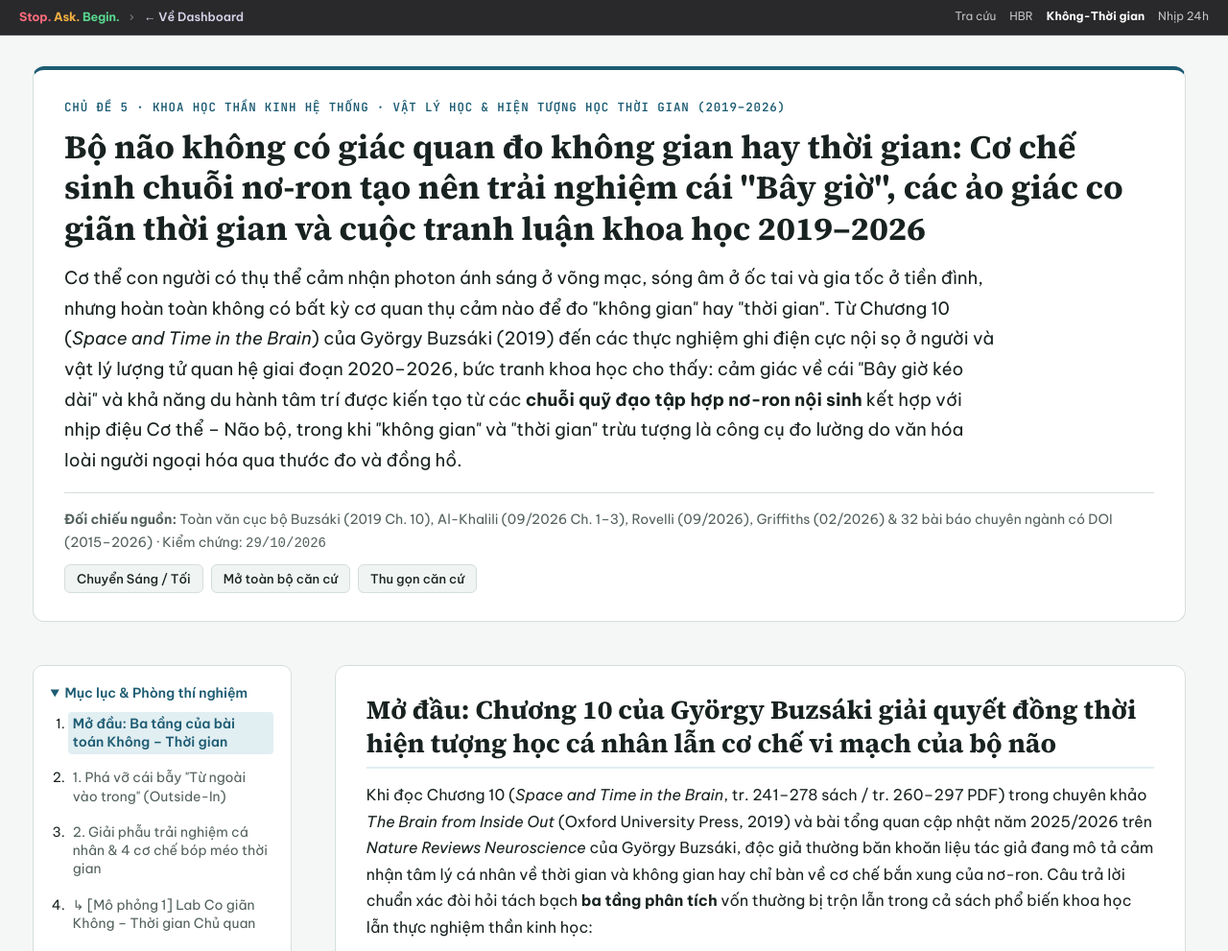
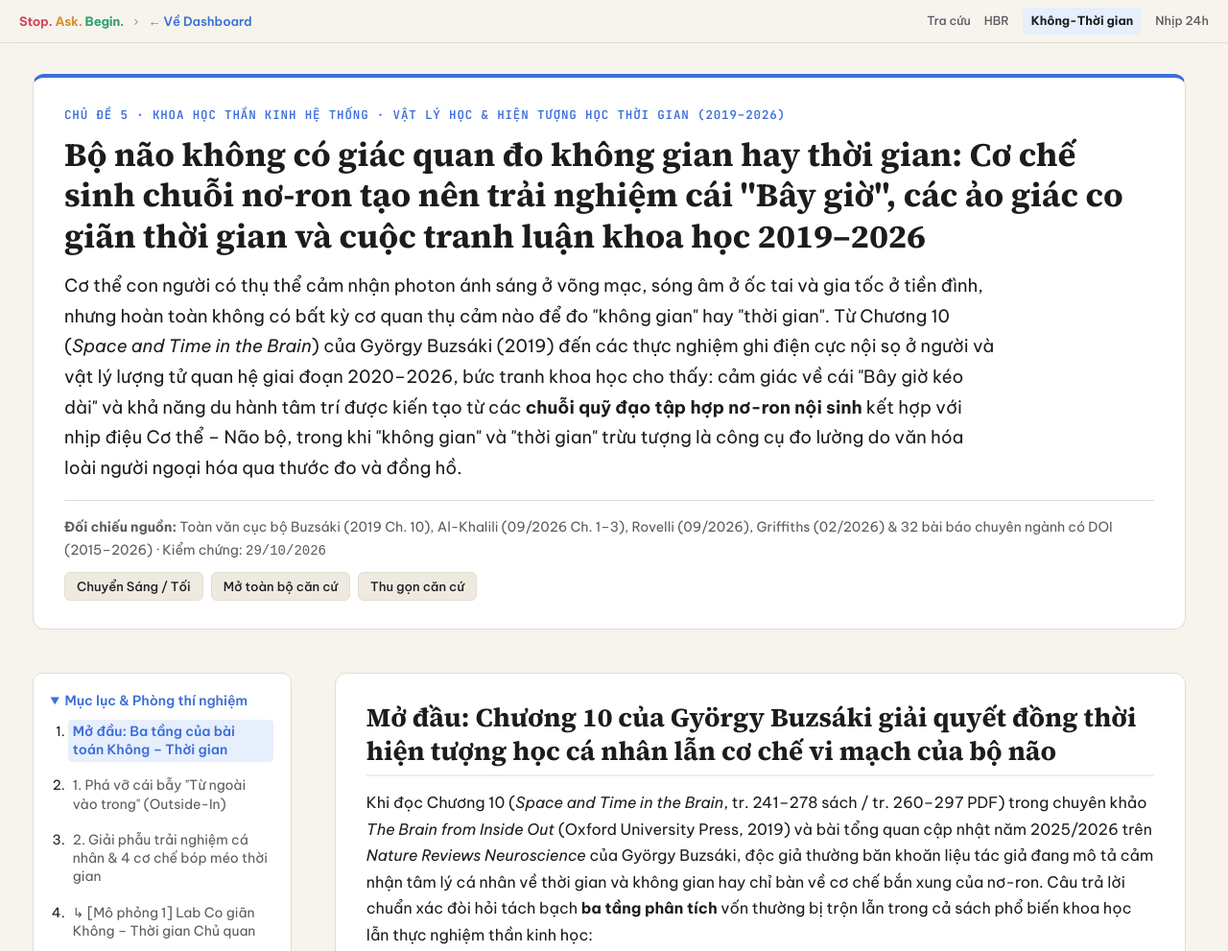
Before and after one commit to huanvb/sabc, a plain HTML site: page topics/khong-thoi-gian/index.html in a window 1280 px wide. Shown: the top 991 px of the page at 96% size. Drawn offline with Linux system fonts and the light colour scheme.

Commit message:
style(atlas): unify warm light theme across sabc, Khong-Thoi-Gian, and Nhip-24h

```diff
--- a/topics/khong-thoi-gian/index.html
+++ b/topics/khong-thoi-gian/index.html
@@ -1,5 +1,5 @@
 <!doctype html>
-<html lang="vi">
+<html lang="vi" data-theme="light">
 <head>
 <meta charset="utf-8">
 <meta name="viewport" content="width=device-width, initial-scale=1, viewport-fit=cover">
@@ -11,23 +11,23 @@
 <link rel="stylesheet" href="https://fonts.googleapis.com/css2?family=Be+Vietnam+Pro:ital,wght@0,400;0,500;0,600;0,700;1,400&family=JetBrains+Mono:wght@400;500;600&family=Source+Serif+4:opsz,wght@8..60,500;8..60,600;8..60,700&display=swap">
 <style>
 :root {
-  --paper: #f5f7f6;
+  --paper: #f7f4ee;
   --sheet: #ffffff;
-  --sheet-alt: #f0f4f2;
-  --ink: #182220;
-  --muted: #52605c;
-  --rule: #d5deda;
-  --accent: #1d5c73;
-  --accent-soft: #e1eef2;
-  --ok: #1e6f50;
-  --ok-soft: #e2f3ec;
-  --warn: #94620a;
-  --warn-soft: #f9eed8;
-  --bad: #9e2a2b;
-  --bad-soft: #f9e5e5;
-  --info: #28558a;
-  --info-soft: #e3ecf7;
-  --code-bg: #ecf1ef;
+  --sheet-alt: #efeae0;
+  --ink: #1c1c1e;
+  --muted: #5a5a60;
+  --rule: #e2ddd3;
+  --accent: #3b6fd8;
+  --accent-soft: #e7eefc;
+  --ok: #2e9e6b;
+  --ok-soft: #e4f5ec;
+  --warn: #875100;
+  --warn-soft: #fdf2e1;
+  --bad: #9e2a3b;
+  --bad-soft: #fbe9ec;
+  --info: #5b4b8a;
+  --info-soft: #eeeaf6;
+  --code-bg: #efeae0;
   --font-display: "Source Serif 4", "Noto Serif", Georgia, serif;
   --font-body: "Be Vietnam Pro", "Segoe UI", system-ui, sans-serif;
   --font-mono: "JetBrains Mono", ui-monospace, "Cascadia Mono", Consolas, monospace;
@@ -566,17 +566,17 @@ th {
 </head>
 <body>
 
-<div id="sabc-portal-bar" style="position:sticky;top:0;z-index:9999;background:rgba(28,28,30,0.94);backdrop-filter:blur(8px);color:#f7f4ee;padding:7px 20px;font-family:'Be Vietnam Pro','Segoe UI',system-ui,sans-serif;font-size:12.5px;display:flex;align-items:center;justify-content:space-between;gap:12px;border-bottom:1px solid rgba(255,255,255,0.12)">
+<div id="sabc-portal-bar" style="position:sticky;top:0;z-index:9999;background:color-mix(in srgb, var(--paper, #f7f4ee) 92%, transparent);backdrop-filter:blur(8px);color:var(--ink, #1c1c1e);padding:8px 20px;font-family:'Be Vietnam Pro','Segoe UI',system-ui,sans-serif;font-size:13px;display:flex;align-items:center;justify-content:space-between;gap:12px;border-bottom:1px solid var(--rule, #e2ddd3)">
   <div style="display:flex;align-items:center;gap:10px;flex-wrap:wrap">
-    <a href="../../#/" style="color:#fff;text-decoration:none;font-weight:800;letter-spacing:-0.2px"><span style="color:#ff6b7b">Stop.</span> <span style="color:#f5b041">Ask.</span> <span style="color:#58d68d">Begin.</span></a>
+    <a href="../../#/" style="color:var(--ink, #1c1c1e);text-decoration:none;font-weight:800;letter-spacing:-0.2px"><span style="color:#d1495b">Stop.</span> <span style="color:#d9902b">Ask.</span> <span style="color:#2e9e6b">Begin.</span></a>
     <span style="opacity:0.45">›</span>
-    <a href="../../#/" style="color:#d7d2e9;text-decoration:none;font-weight:600">← Về Dashboard</a>
+    <a href="../../#/" style="color:var(--accent, #3b6fd8);text-decoration:none;font-weight:600">← Về Dashboard</a>
   </div>
-  <div style="display:flex;align-items:center;gap:14px;font-size:12px">
-    <a href="../../#/index" style="color:#c2c2c7;text-decoration:none">Tra cứu</a>
-    <a href="../../#/ref/hbr" style="color:#c2c2c7;text-decoration:none">HBR</a>
-    <a href="../khong-thoi-gian/index.html" style="color:#fff;font-weight:700;text-decoration:none">Không-Thời gian</a>
-    <a href="../nhip-24h/index.html" style="color:#c2c2c7;text-decoration:none">Nhịp 24h</a>
+  <div style="display:flex;align-items:center;gap:14px;font-size:12.5px">
+    <a href="../../#/index" style="color:var(--muted, #5a5a60);text-decoration:none;font-weight:500">Tra cứu</a>
+    <a href="../../#/ref/hbr" style="color:var(--muted, #5a5a60);text-decoration:none;font-weight:500">HBR</a>
+    <a href="../khong-thoi-gian/index.html" style="color:var(--ink, #1c1c1e);font-weight:700;text-decoration:none;background:var(--accent-soft, #e7eefc);padding:3px 9px;border-radius:6px">Không-Thời gian</a>
+    <a href="../nhip-24h/index.html" style="color:var(--muted, #5a5a60);text-decoration:none;font-weight:500">Nhịp 24h</a>
   </div>
 </div>
 
@@ -1154,19 +1154,19 @@ th {
     var dark = isDark();
     return {
       dark: dark,
-      bg: dark ? "#17201e" : "#ffffff",
-      bgAlt: dark ? "#1e2926" : "#f0f4f2",
-      ink: dark ? "#e5ecea" : "#182220",
-      muted: dark ? "#96a7a2" : "#52605c",
-      rule: dark ? "#2a3834" : "#d5deda",
-      accent: dark ? "#67bfd8" : "#1d5c73",
-      ok: dark ? "#5cd6a5" : "#1e6f50",
-      warn: dark ? "#f0b44c" : "#94620a",
-      bad: dark ? "#f2797a" : "#9e2a2b",
-      info: dark ? "#7ab3ef" : "#28558a",
+      bg: dark ? "#181a20" : "#ffffff",
+      bgAlt: dark ? "#1b1d22" : "#efeae0",
+      ink: dark ? "#ececf0" : "#1c1c1e",
+      muted: dark ? "#a0a4b0" : "#5a5a60",
+      rule: dark ? "#2a2d35" : "#e2ddd3",
+      accent: dark ? "#689bf6" : "#3b6fd8",
+      ok: dark ? "#52c993" : "#2e9e6b",
+      warn: dark ? "#f0b156" : "#d9902b",
+      bad: dark ? "#ef6f80" : "#d1495b",
+      info: dark ? "#9d8cd4" : "#5b4b8a",
       cells: dark
-        ? ["#7ab3ef", "#67bfd8", "#5cd6a5", "#8ce09a", "#f0b44c", "#f59356", "#f2797a"]
-        : ["#28558a", "#1d5c73", "#1e6f50", "#3b875e", "#94620a", "#c86d1f", "#9e2a2b"]
+        ? ["#689bf6", "#5bc0be", "#52c993", "#8ce09a", "#f0b156", "#f59356", "#ef6f80"]
+        : ["#3b6fd8", "#1d5c73", "#2e9e6b", "#3b875e", "#d9902b", "#c86d1f", "#d1495b"]
     };
   }
   btnTheme.addEventListener("click", function () {
```
Also changed, not shown: topics/nhip-24h/index.html (+5 -5 lines).
